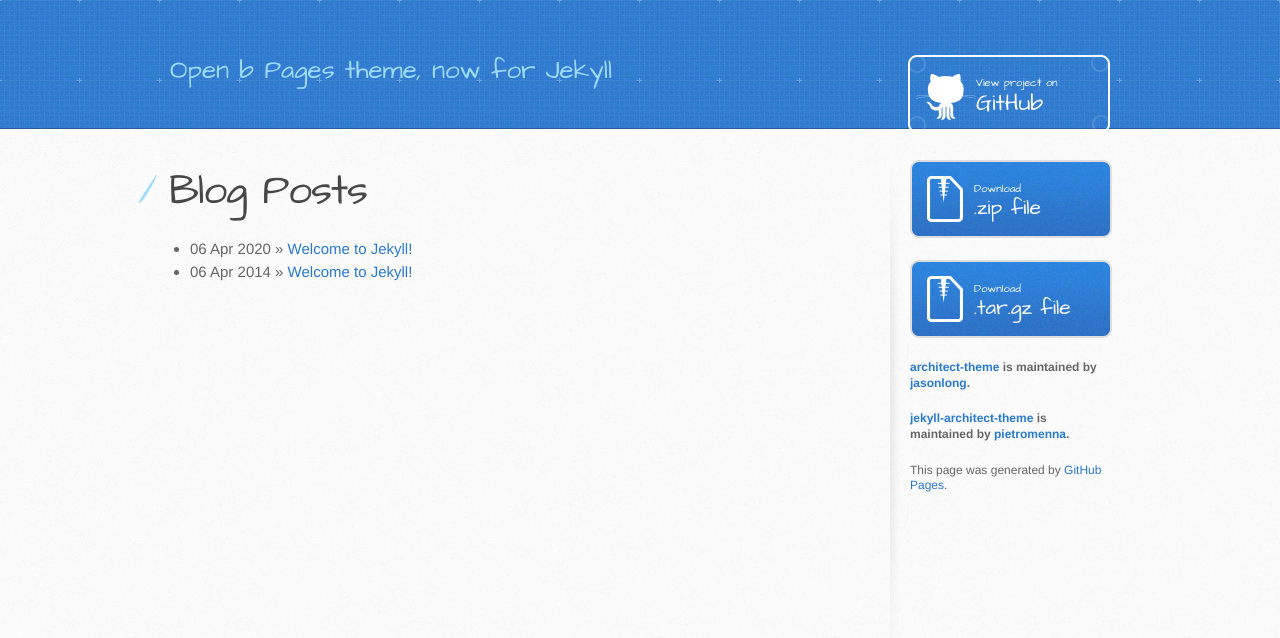
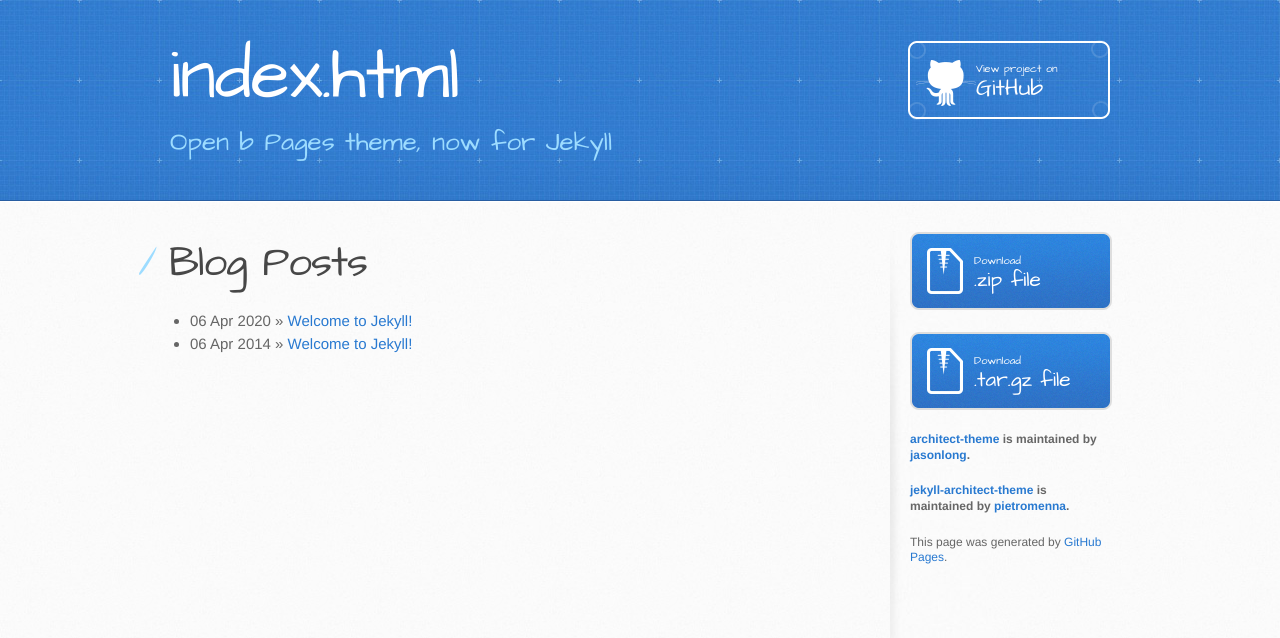
Before and after one commit to lifor0516/lifor0516.github.io, a Jekyll site: the page built from index.html, in a window 1280 px wide. Shown: the top 638 px of the page. Built offline with Jekyll 4.4.1, drawn with Linux system fonts in a browser that asks for light colours.

Commit message:
check if it makes a diffrenece

```diff
--- a/_layouts/default.html
+++ b/_layouts/default.html
@@ -19,7 +19,7 @@
   <body>
     <header>
       <div class="inner">
-        <h1> {{ spec.name }} </h1>
+        <h1> {{ page.name }} </h1>
         <h2>Open b Pages theme, now for Jekyll</h2>
         <a href="https://github.com/pietromenna/jekyll-architect-theme" class="button"><small>View project on</small> GitHub</a>
       </div>
```
